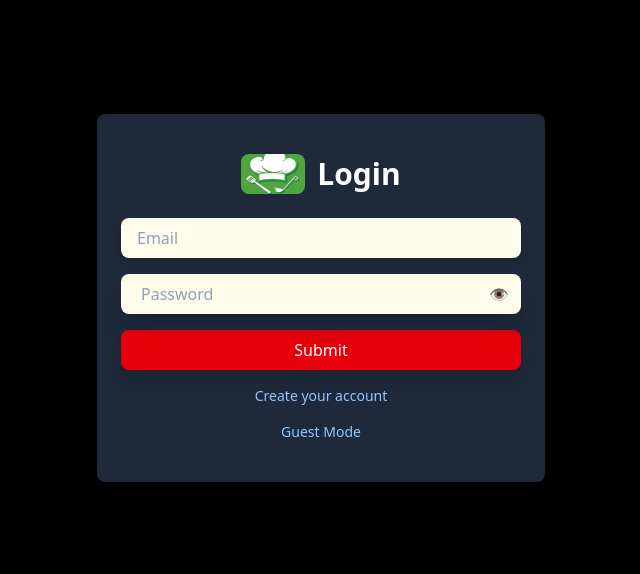
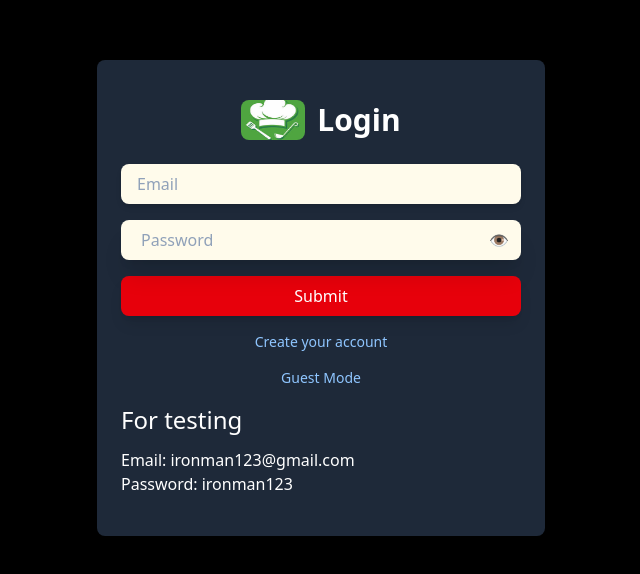
Before and after one commit to Anoopsingh023/Quick-healthy-meal-planner, a React (Vite) app in the folder frontend/: page / in a window 1280 px wide. Shown: the part 102-676 px from the top of the page, without its empty margins (319-959 px from the left). Built offline with nearby package versions, Linux system fonts and the light colour scheme.

Commit message:
Feat: add testing credentials section in Login component for easier access

```diff
--- a/frontend/src/components/auth/Login.jsx
+++ b/frontend/src/components/auth/Login.jsx
@@ -45,7 +45,9 @@ function Login() {
         {/* Logo and Title */}
         <div className="flex gap-3 justify-center items-center">
           <img className="w-16 h-10 rounded-lg" src={logo} alt="logo" />
-          <h2 id="login-text" className="text-3xl font-semibold text-white">Login</h2>
+          <h2 id="login-text" className="text-3xl font-semibold text-white">
+            Login
+          </h2>
         </div>
 
         {/* Form */}
@@ -99,6 +101,20 @@ function Login() {
           >
             Guest Mode
           </Link>
+
+          <div className="flex flex-col gap-3 text-white">
+            <p className="text-2xl">For testing</p>
+            <div>
+              <div className="flex flex-row gap-1">
+                <h2 className="font-medium">Email:</h2>
+                <span>ironman123@gmail.com</span>
+              </div>
+              <div className="flex flex-row gap-1">
+                <h3 className="font-medium">Password:</h3>
+                <span>ironman123</span>
+              </div>
+            </div>
+          </div>
         </form>
       </div>
     </div>
```
